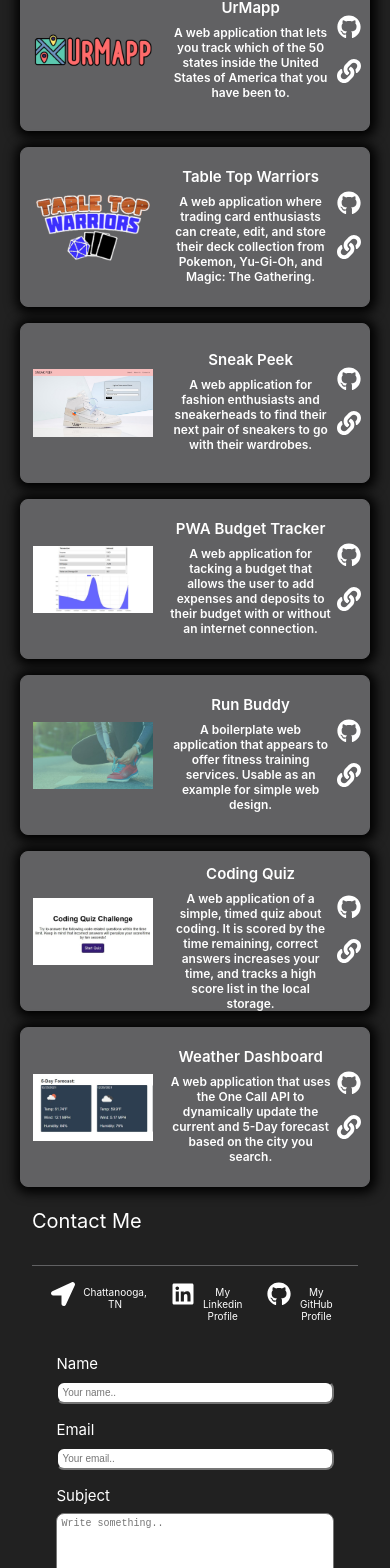
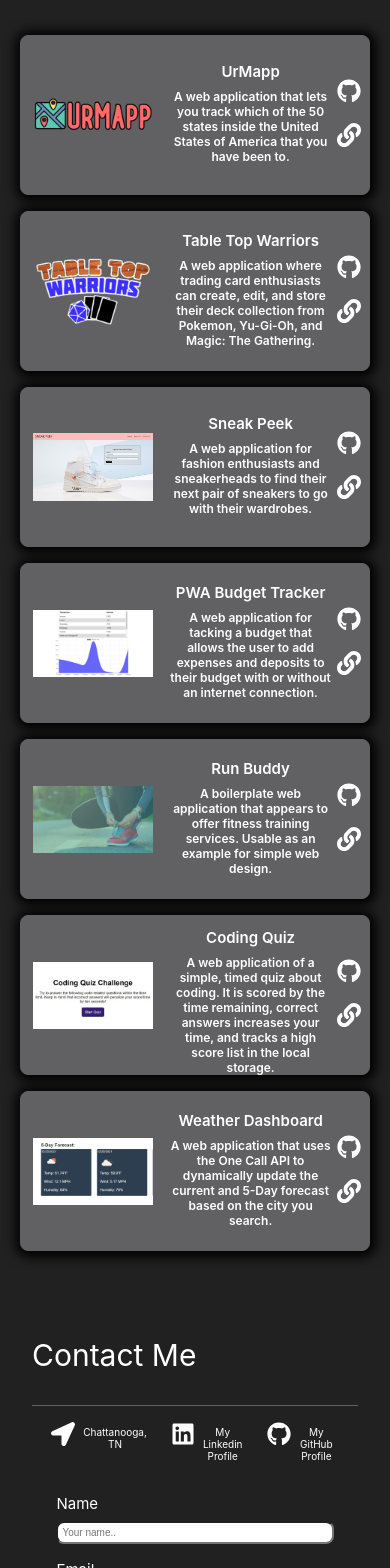
Before and after one commit to Ericcrain77/Portfolio-V2, a React (Create React App) app: page / in a window 390 px wide. Shown: the part 1891-3459 px from the top of the page. Built offline with nearby package versions, Linux system fonts and the light colour scheme.

Commit message:
adding mobile responsiveness

```diff
--- a/src/components/ContactForm/contactForm.css
+++ b/src/components/ContactForm/contactForm.css
@@ -180,6 +180,9 @@
 }
 
 @media screen and (max-width: 420px) {
+    .contact-form-section h2 {
+        font-size: clamp(30px, 4vw, 40px);
+    }
     .contact-form-left {
         margin-left: 1.2rem;
     }
--- a/src/components/Intro/intro.css
+++ b/src/components/Intro/intro.css
@@ -91,5 +91,6 @@
     .carousel {
         margin-left: auto;
         margin-right: auto;
+        border-radius: 50%;
     }
 }
--- a/src/components/ProjectCards/projects.css
+++ b/src/components/ProjectCards/projects.css
@@ -181,7 +181,7 @@
         font-size: clamp(30px, 4vw, 40px);
     }
     .cards {
-        margin: 12rem auto 8rem auto;
+        margin: 16rem auto 12rem auto;
     }
     .project-card {
         width: 100%;
```
